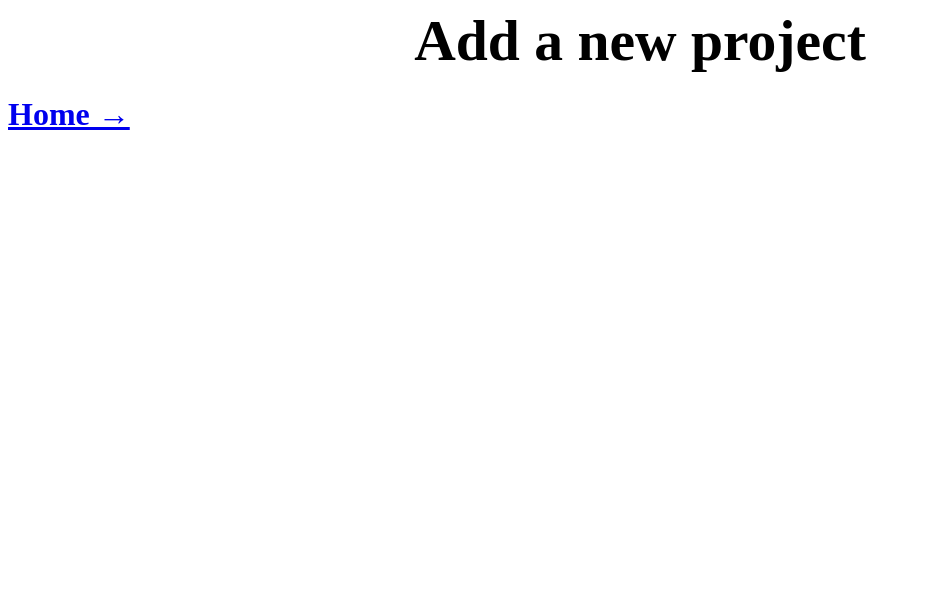
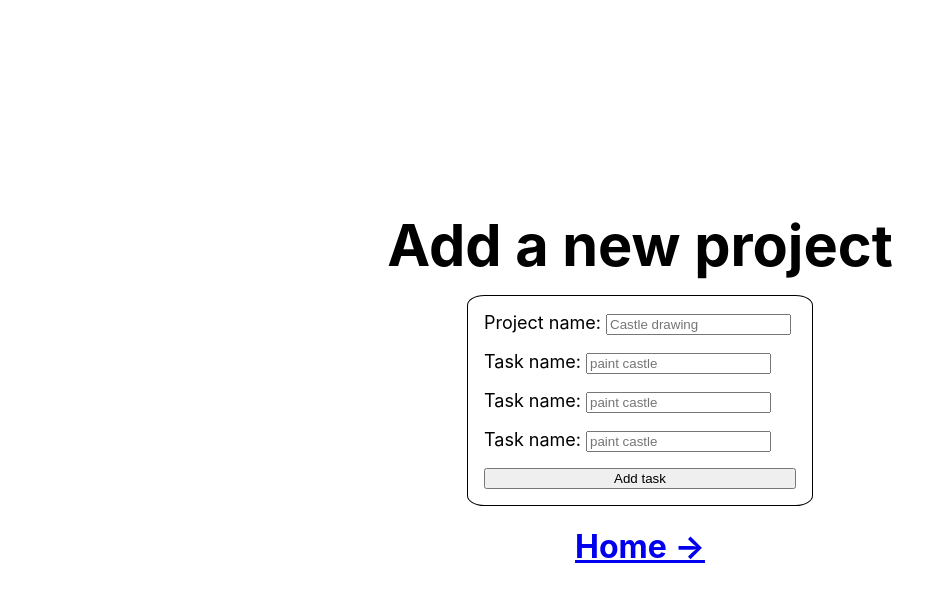
Before and after one commit to gon2santos/taskApp, a Next.js app: page /project in a window 1280 px wide. Shown: the top 602 px of the page, without its empty margins (0-947 px from the left). Built offline with nearby package versions, Linux system fonts and the light colour scheme.

Commit message:
feat(tasks): add task input for new projects

```diff
--- /dev/null
+++ b/components/taskInput.jsx
@@ -0,0 +1,23 @@
+import styles from '../styles/Home.module.css';
+import { useState } from 'react';
+
+export default function TaskInput() {
+
+    const [taskName, setTaskName] = useState('');
+
+    return (
+        <div>
+
+            <div className={styles.taskInput}>
+                <label htmlFor="taskName">Task name:</label>
+                <input
+                    className={styles.inputBox}
+                    name='taskName'
+                    value={taskName}
+                    placeholder='paint castle'
+                    onChange={(e) => setTaskName(e.target.value)}
+                />
+            </div>
+        </div>
+    )
+}
--- a/pages/project.js
+++ b/pages/project.js
@@ -1,19 +1,92 @@
+import Head from 'next/head'
 import styles from '../styles/Home.module.css';
 import Link from 'next/link'
+import { useState } from 'react';
+import TaskInput from '../components/taskInput';
 
-export default function Project(props) {
-    return (
-        <>
+export default function Project() {
+
+  const [projectName, setProjectName] = useState('');
+  const [taskName, setTaskName] = useState('');
+
+  return (
+    <div className={styles.container}>
+      <Head>
+        <title>New Project</title>
+        <link rel="icon" href="/favicon.ico" />
+      </Head>
+
+      <main>
         <h1 className={styles.title}>
           Add a new project
         </h1>
 
-        <Link
-            href={"/"}
-          >
+        <form>
+          <div className={styles.addProject}>
+            <div className={styles.taskInput}><label htmlFor="projectName">Project name:</label><input className={styles.inputBox} name='projectName' value={projectName} placeholder='Castle drawing' onChange={(e) => setProjectName(e.target.value)}/></div>
+            <TaskInput/>
+            <TaskInput/>
+            <TaskInput/>
+            <input type="button" value="Add task" onClick={() => console.log("Mandar valores del store a la API")}/>
+          </div>
+        </form>
+
+        <Link href={"/"}>
             <h1>Home &rarr;</h1>
-            </Link>
+        </Link>
 
-        </>
-    )
+      </main>
+
+      <style jsx>{`
+        main {
+          padding: 5rem 0;
+          flex: 1;
+          display: flex;
+          flex-direction: column;
+          justify-content: center;
+          align-items: center;
+        }
+        footer {
+          width: 100%;
+          height: 100px;
+          border-top: 1px solid #eaeaea;
+          display: flex;
+          justify-content: center;
+          align-items: center;
+        }
+        footer img {
+          margin-left: 0.5rem;
+        }
+        footer a {
+          display: flex;
+          justify-content: center;
+          align-items: center;
+          text-decoration: none;
+          color: inherit;
+        }
+        code {
+          background: #fafafa;
+          border-radius: 5px;
+          padding: 0.75rem;
+          font-size: 1.1rem;
+          font-family: Menlo, Monaco, Lucida Console, Liberation Mono,
+            DejaVu Sans Mono, Bitstream Vera Sans Mono, Courier New, monospace;
+        }
+      `}</style>
+
+      <style jsx global>{`
+        html,
+        body {
+          padding: 0;
+          margin: 0;
+          font-family: -apple-system, BlinkMacSystemFont, Segoe UI, Roboto,
+            Oxygen, Ubuntu, Cantarell, Fira Sans, Droid Sans, Helvetica Neue,
+            sans-serif;
+        }
+        * {
+          box-sizing: border-box;
+        }
+      `}</style>
+    </div>
+  )
 }
--- a/styles/Home.module.css
+++ b/styles/Home.module.css
@@ -5,6 +5,23 @@
   flex-direction: column;
   justify-content: center;
   align-items: center;
+}
+
+.addProject {
+  display: flex;
+  flex-direction: column;
+  border: 1px solid black;
+  border-radius: 5%;
+  padding: 1rem;
+}
+
+.taskInput {
+  margin-bottom: 1rem;
+  font-size: large;
+}
+
+.inputBox {
+  margin: 0 5px 0 5px;
 }
 
 .title a {
```
Also changed, not shown: pages/index.js (+6 -6 lines).
